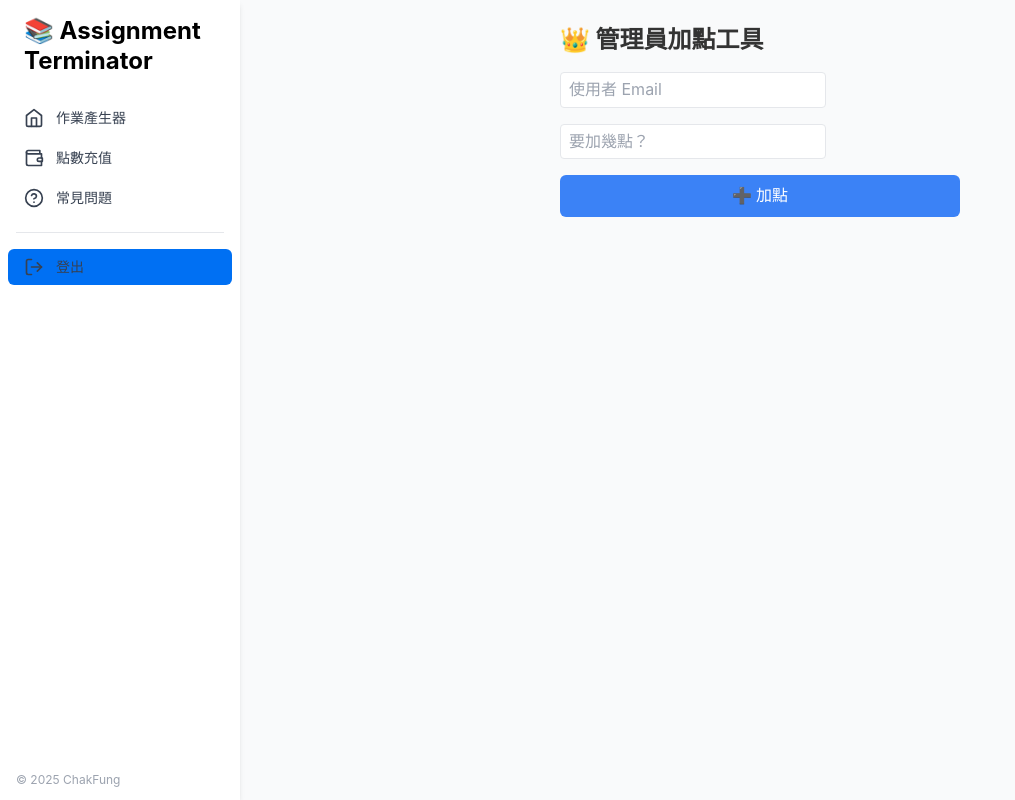
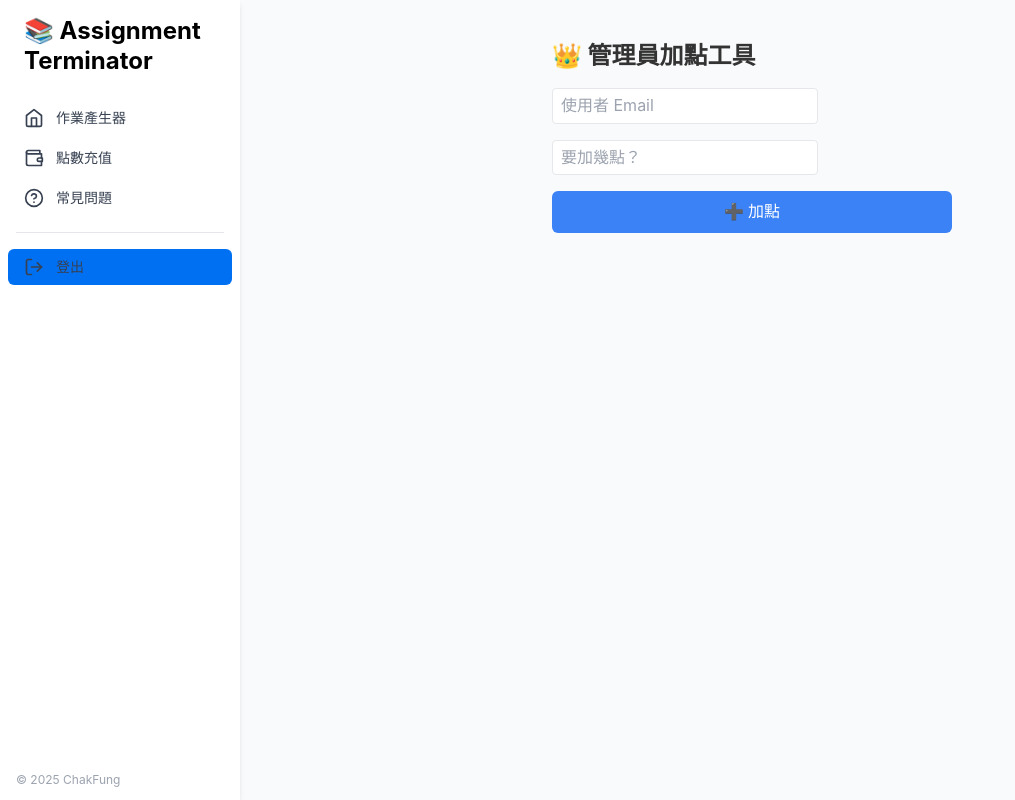
Before and after one commit to ndx218/Assignment-Terminator, a Next.js app: page /admin in a window 1280 px wide. Shown: the whole page, without its empty margins (0-1015 px from the left). Built offline with nearby package versions, Linux system fonts and the light colour scheme.

Commit message:
Update _app.tsx

```diff
--- a/pages/_app.tsx
+++ b/pages/_app.tsx
@@ -1,4 +1,4 @@
-// pages/_app.tsx
+// /pages/_app.tsx
 import type { AppProps } from 'next/app';
 import { SessionProvider } from 'next-auth/react';
 import { Toaster } from 'react-hot-toast';
@@ -8,12 +8,17 @@ import '@/styles/globals.css';
 export default function MyApp({ Component, pageProps: { session, ...pageProps } }: AppProps) {
   return (
     <SessionProvider session={session}>
-      <Toaster position="top-center" toastOptions={{ duration: 3000 }} />
-      <div className="flex min-h-screen">
+      <div className="flex min-h-screen bg-gray-50">
+        {/* 📚 左側固定側欄（含手機版浮出） */}
         <SidebarWrapper />
-        <div className="flex-1 md:pl-[240px] bg-gray-50">
+
+        {/* 🧾 主內容區域 */}
+        <main className="flex-1 md:pl-[240px] p-4">
           <Component {...pageProps} />
-        </div>
+        </main>
+
+        {/* 🔔 toast 通知 */}
+        <Toaster position="top-center" toastOptions={{ duration: 3000 }} />
       </div>
     </SessionProvider>
   );
```
